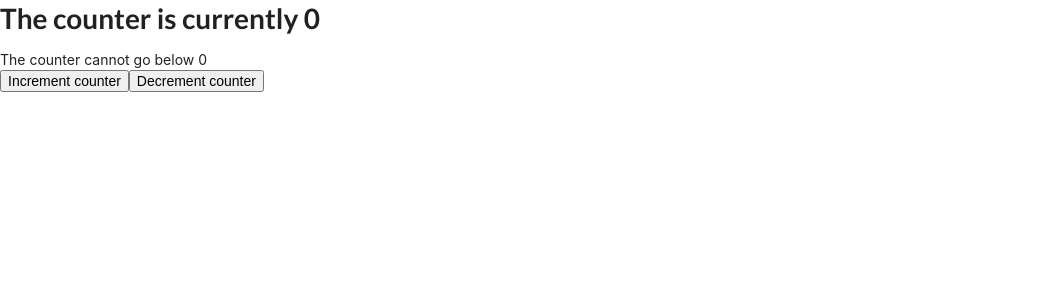
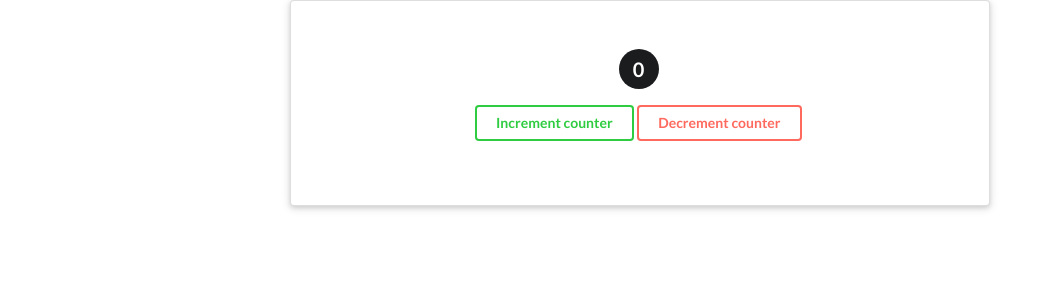
Before and after one commit to BenSheridanEdwards/Click_Counter_React, a React (Create React App) app: page / in a window 1280 px wide. Shown: the top 300 px of the page, without its empty margins (0-1056 px from the left). Built offline with nearby package versions, Linux system fonts and the light colour scheme.

Commit message:
style: add styling to app component

```diff
--- a/src/App.css
+++ b/src/App.css
@@ -2,37 +2,14 @@
   text-align: center;
 }
 
-.App-logo {
-  height: 40vmin;
-  pointer-events: none;
+/* error styling for challenge #2 */
+.error {
+  font-size: 150%;
+  color: red;
+
 }
 
-@media (prefers-reduced-motion: no-preference) {
-  .App-logo {
-    animation: App-logo-spin infinite 20s linear;
-  }
+/* for challenge #2 and #3 to show / hide error message */
+.hidden {
+  display: none;
 }
-
-.App-header {
-  background-color: #282c34;
-  min-height: 100vh;
-  display: flex;
-  flex-direction: column;
-  align-items: center;
-  justify-content: center;
-  font-size: calc(10px + 2vmin);
-  color: white;
-}
-
-.App-link {
-  color: #61dafb;
-}
-
-@keyframes App-logo-spin {
-  from {
-    transform: rotate(0deg);
-  }
-  to {
-    transform: rotate(360deg);
-  }
-}
--- a/src/App.js
+++ b/src/App.js
@@ -8,7 +8,7 @@ class App extends Component {
 
     this.state = {
       counter: 0,
-      error: false
+      error: false,
     };
 
     this.incrementCounter = this.incrementCounter.bind(this)
@@ -35,12 +35,11 @@ class App extends Component {
     const errorClass = this.state.error ? '' : 'hidden';
 
     return (
-      <div data-test="component-app">
-        <h1 data-test="counter-display">The counter is currently { this.state.counter }</h1>
-        <div data-test="error-message" className={`error ${errorClass}`}>
-          The counter cannot go below 0
-        </div>
+      <div data-test="component-app" className="ui center aligned raised very padded text container segment">
+        <h1 data-test="counter-display" className="ui huge black circular label col-centered">{ this.state.counter }</h1>
+        <p></p>
         <button
+          className="ui inverted green button left"
           data-test="increment-button"
           onClick={this.incrementCounter}
           >
@@ -48,11 +47,16 @@ class App extends Component {
         </button>
 
         <button
+          className="ui inverted red button"
           data-test="decrement-button"
           onClick={this.decrementCounter}
           >
           Decrement counter
         </button>
+        <p></p>
+        <div data-test="error-message" className={`ui compact message error ${errorClass}`}>
+          The counter cannot go below 0
+        </div>
       </div>
     );
   }
```
Also changed, not shown: media/ClickCounter-MockUp.png (added), 1 other file (tests, documents, lock files or other folders).
